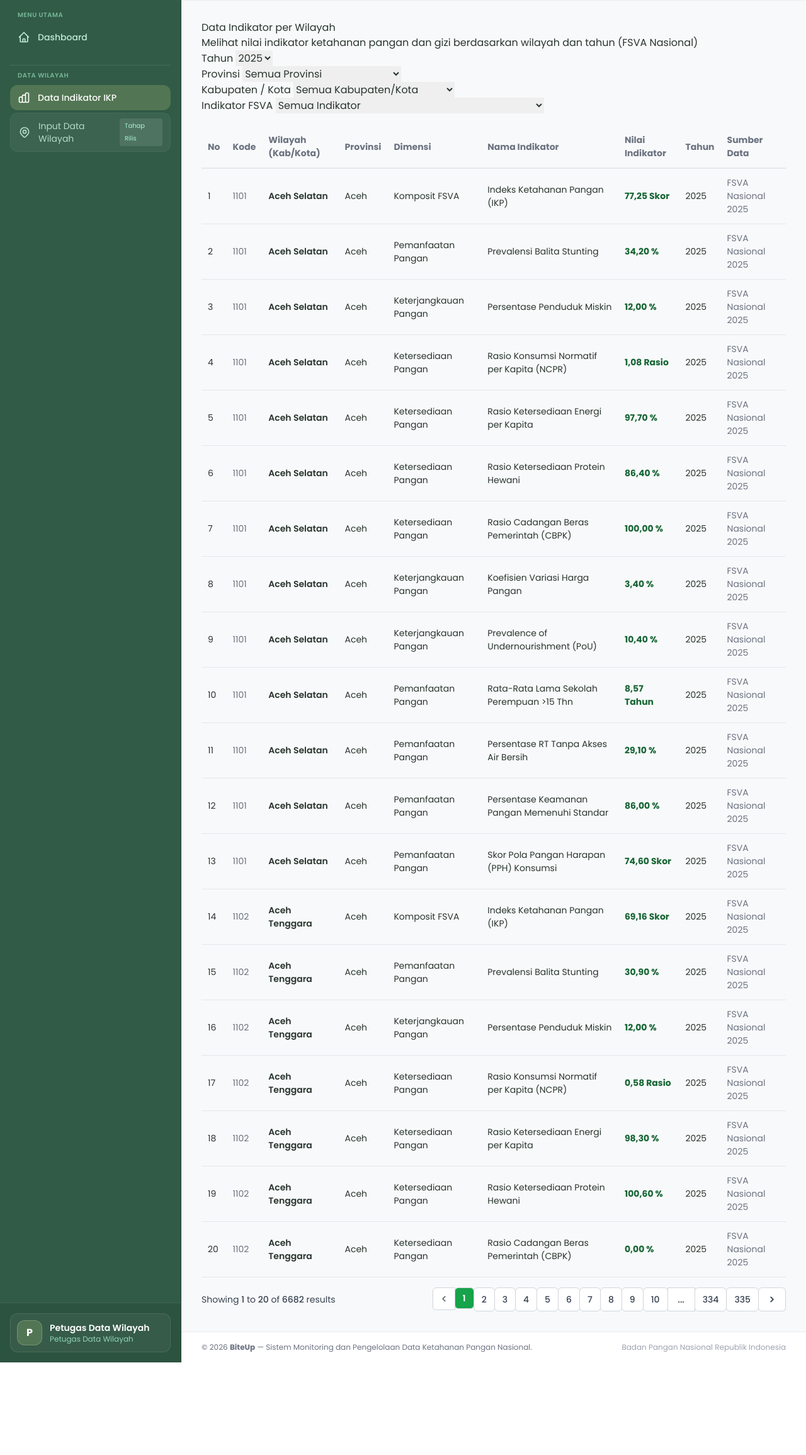
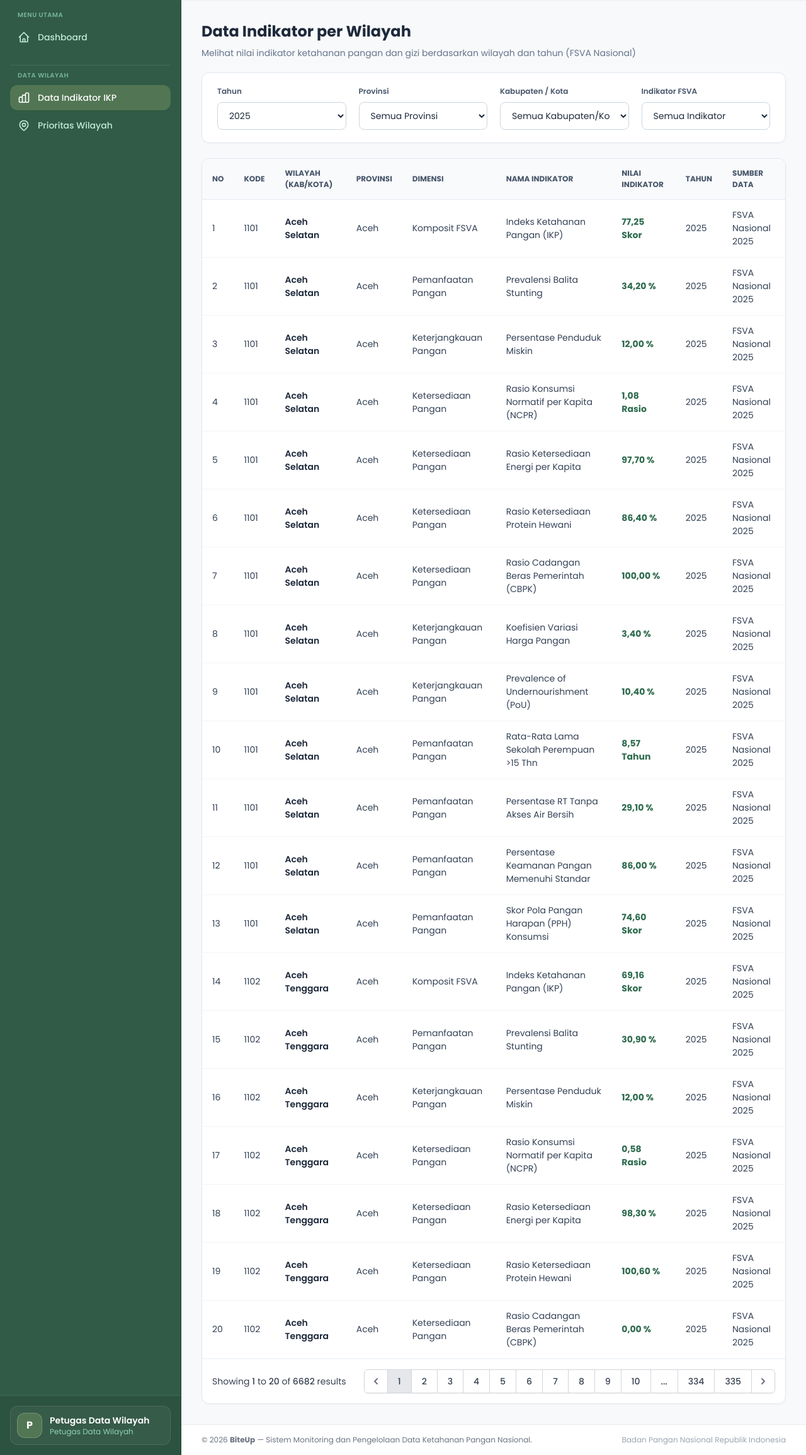
Before and after one commit to AdindaSN/BiteUp, a Laravel app: page /indikator-wilayah in a window 1280 px wide. Shown: the part 80-2390 px from the top of the page at 63% size. Before the commit the page ends 2243 px from the top, so only its background shows below. Run offline with Laravel 12, Linux system fonts and the light colour scheme; a user stored in the database is signed in; data comes from the database, SQL or seed files in the repository; parts of the project's set-up code (start-up, migrations or seed data) failed here and were passed over; some libraries are stand-ins or nearby versions.

Commit message:
feat(PBI-009): Mengelompokkan Wilayah Berdasarkan Prioritas

```diff
--- a/app/Http/Controllers/DataIndikatorController.php
+++ b/app/Http/Controllers/DataIndikatorController.php
@@ -17,12 +17,14 @@ class DataIndikatorController extends Controller
         $indikatorId = $request->input('indikator_id');
 
         $daftarTahun = DataIndikator::select('tahun')->distinct()->orderBy('tahun', 'desc')->pluck('tahun');
-        $daftarProvinsi = Wilayah::where('level', 1)->orderBy('nama_wilayah')->get();
-        $daftarKabupaten = Wilayah::where('level', 2)
+
+        // Menggunakan alias agar sesuai dengan variabel di view Blade (provinsiList, kabupatenList, indikatorList)
+        $provinsiList = Wilayah::where('level', 1)->orderBy('nama_wilayah')->get();
+        $kabupatenList = Wilayah::where('level', 2)
             ->when($provinsiId, fn($q) => $q->where('parent_id', $provinsiId))
             ->orderBy('nama_wilayah')
             ->get();
-        $daftarIndikator = Indikator::orderBy('id_indikator')->get();
+        $indikatorList = Indikator::orderBy('id_indikator')->get();
 
         $query = DataIndikator::with(['wilayah.parent', 'indikator'])
             ->where('tahun', $tahun);
@@ -42,9 +44,9 @@ class DataIndikatorController extends Controller
         return view('indikator-wilayah.index', compact(
             'dataIndikator',
             'daftarTahun',
-            'daftarProvinsi',
-            'daftarKabupaten',
-            'daftarIndikator',
+            'provinsiList',
+            'kabupatenList',
+            'indikatorList',
             'tahun',
             'provinsiId',
             'wilayahId',
--- a/database/seeders/DatabaseSeeder.php
+++ b/database/seeders/DatabaseSeeder.php
@@ -14,7 +14,7 @@ class DatabaseSeeder extends Seeder
         $this->call(RoleSeeder::class);
 
         // 2. Jalankan master wilayah agar id_wilayah 1 tersedia di database
-        $this->call(WilayahSeeder::class); // <-- BARIS INI YANG SEBELUMNYA KURANG
+        $this->call(WilayahSeeder::class);
 
         // 3. Pengelola Sistem Bapanas (Role ID 4 - Administrator)
         User::firstOrCreate(
@@ -59,7 +59,7 @@ class DatabaseSeeder extends Seeder
                 'nama' => 'Petugas Wilayah Bapanas',
                 'password' => Hash::make('password123'),
                 'id_roles' => 1,
-                'id_wilayah' => 1, // Memerlukan id_wilayah 1 yang disediakan oleh WilayahSeeder di atas
+                'id_wilayah' => 1, // Menggunakan id_wilayah 1 dari WilayahSeeder
                 'status_akun' => 'active',
             ]
         );
--- a/resources/views/indikator-wilayah/index.blade.php
+++ b/resources/views/indikator-wilayah/index.blade.php
@@ -1,36 +1,128 @@
 @extends('layouts.app')
 
-@section('title', 'Data Indikator per Wilayah - BiteUp')
+@section('title', 'Data Indikator per Wilayah')
 
 @section('content')
 <style>
-        nav[role="navigation"] svg { width: 18px; height: 18px; vertical-align: middle; }
-        nav[role="navigation"] > div:first-child { display: none; }
-        nav[role="navigation"] > div:last-child { display: flex; justify-content: space-between; align-items: center; flex-wrap: wrap; gap: 10px; font-size: 13px; color: #4b5563; }
-        nav[role="navigation"] span[aria-current="page"] span { background: #16a34a; color: #fff; padding: 6px 12px; border-radius: 6px; font-weight: 600; }
-        nav[role="navigation"] a { padding: 6px 12px; border: 1px solid #d1d5db; border-radius: 6px; color: #374151; text-decoration: none; background: #fff; }
-        nav[role="navigation"] a:hover { background: #f3f4f6; }
+    .fsva-page-wrapper {
+        width: 100%;
+    }
+    .fsva-header {
+        margin-bottom: 20px;
+    }
+    .fsva-title {
+        font-size: 24px;
+        font-weight: 700;
+        color: #1e293b;
+        margin: 0 0 6px 0;
+    }
+    .fsva-subtitle {
+        font-size: 14px;
+        color: #64748b;
+        margin: 0;
+    }
+    .fsva-filter-card {
+        background: #ffffff;
+        border: 1px solid #e2e8f0;
+        border-radius: 12px;
+        padding: 20px 24px;
+        margin-bottom: 24px;
+        box-shadow: 0 1px 3px rgba(0, 0, 0, 0.03);
+    }
+    .fsva-filter-grid {
+        display: grid;
+        grid-template-columns: repeat(4, 1fr);
+        gap: 20px;
+    }
+    @media (max-width: 900px) {
+        .fsva-filter-grid {
+            grid-template-columns: repeat(2, 1fr);
+        }
+    }
+    @media (max-width: 600px) {
+        .fsva-filter-grid {
+            grid-template-columns: 1fr;
+        }
+    }
+    .fsva-filter-group label {
+        display: block;
+        font-size: 12px;
+        font-weight: 600;
+        color: #475569;
+        margin-bottom: 8px;
+    }
+    .fsva-filter-group select {
+        width: 100%;
+        padding: 10px 14px;
+        font-size: 14px;
+        color: #1e293b;
+        background-color: #ffffff;
+        border: 1px solid #cbd5e1;
+        border-radius: 8px;
+        outline: none;
+        transition: border-color 0.2s;
+    }
+    .fsva-filter-group select:focus {
+        border-color: #2e6b4e;
+    }
+    .fsva-table-card {
+        background: #ffffff;
+        border: 1px solid #e2e8f0;
+        border-radius: 12px;
+        overflow: hidden;
+        box-shadow: 0 1px 3px rgba(0, 0, 0, 0.03);
+    }
+    .fsva-table {
+        width: 100%;
+        border-collapse: collapse;
+        text-align: left;
+    }
+    .fsva-table th {
+        background: #f8fafc;
+        border-bottom: 1px solid #e2e8f0;
+        padding: 14px 16px;
+        font-size: 12px;
+        font-weight: 700;
+        color: #475569;
+        text-transform: uppercase;
+    }
+    .fsva-table td {
+        padding: 14px 16px;
+        border-bottom: 1px solid #f1f5f9;
+        font-size: 14px;
+        color: #334155;
+    }
+    .fsva-table tr:hover td {
+        background-color: #f8fafc;
+    }
 </style>
-    <h1 class="page-title">Data Indikator per Wilayah</h1>
-    <p class="breadcrumb">Melihat nilai indikator ketahanan pangan dan gizi berdasarkan wilayah dan tahun (FSVA Nasional)</p>
 
-    <div class="card" style="margin-bottom: 20px;">
-        <form method="GET" action="{{ route('indikator-wilayah.index') }}">
-            <div class="form-grid" style="grid-template-columns: repeat(auto-fit, minmax(180px, 1fr)); align-items: end;">
-                <div class="field">
+<div class="fsva-page-wrapper">
+    <!-- Bagian Judul Atas -->
+    <div class="fsva-header">
+        <h2 class="fsva-title">Data Indikator per Wilayah</h2>
+        <p class="fsva-subtitle">Melihat nilai indikator ketahanan pangan dan gizi berdasarkan wilayah dan tahun (FSVA Nasional)</p>
+    </div>
+
+    <!-- Kotak Putih Filter 4 Kolom Sejajar -->
+    <div class="fsva-filter-card">
+        <form method="GET" action="{{ route('indikator-wilayah.index') }}" class="fsva-filter-grid">
+            <div class="fsva-filter-group">
                 <label>Tahun</label>
                 <select name="tahun" onchange="this.form.submit()">
-                        @foreach($daftarTahun as $th)
-                            <option value="{{ $th }}" {{ $tahun == $th ? 'selected' : '' }}>{{ $th }}</option>
-                        @endforeach
+                    @forelse($daftarTahun as $thn)
+                        <option value="{{ $thn }}" {{ $tahun == $thn ? 'selected' : '' }}>{{ $thn }}</option>
+                    @empty
+                        <option value="2025">2025</option>
+                    @endforelse
                 </select>
             </div>
 
-                <div class="field">
+            <div class="fsva-filter-group">
                 <label>Provinsi</label>
-                    <select name="provinsi_id" onchange="this.form.wilayah_id.value=''; this.form.submit()">
+                <select name="provinsi_id" onchange="this.form.submit()">
                     <option value="">Semua Provinsi</option>
-                        @foreach($daftarProvinsi as $prov)
+                    @foreach($provinsiList as $prov)
                         <option value="{{ $prov->id_wilayah }}" {{ $provinsiId == $prov->id_wilayah ? 'selected' : '' }}>
                             {{ $prov->nama_wilayah }}
                         </option>
@@ -38,11 +130,11 @@
                 </select>
             </div>
 
-                <div class="field">
+            <div class="fsva-filter-group">
                 <label>Kabupaten / Kota</label>
                 <select name="wilayah_id" onchange="this.form.submit()">
                     <option value="">Semua Kabupaten/Kota</option>
-                        @foreach($daftarKabupaten as $kab)
+                    @foreach($kabupatenList as $kab)
                         <option value="{{ $kab->id_wilayah }}" {{ $wilayahId == $kab->id_wilayah ? 'selected' : '' }}>
                             {{ $kab->nama_wilayah }}
                         </option>
@@ -50,63 +142,66 @@
                 </select>
             </div>
 
-                <div class="field">
+            <div class="fsva-filter-group">
                 <label>Indikator FSVA</label>
                 <select name="indikator_id" onchange="this.form.submit()">
                     <option value="">Semua Indikator</option>
-                        @foreach($daftarIndikator as $ind)
+                    @foreach($indikatorList as $ind)
                         <option value="{{ $ind->id_indikator }}" {{ $indikatorId == $ind->id_indikator ? 'selected' : '' }}>
                             {{ $ind->nama_indikator }}
                         </option>
                     @endforeach
                 </select>
             </div>
-            </div>
         </form>
     </div>
 
-    <div class="card" style="overflow-x: auto;">
-        <table style="width: 100%; border-collapse: collapse; font-size: 14px; text-align: left;">
+    <!-- Tabel Data Indikator -->
+    <div class="fsva-table-card">
+        <table class="fsva-table">
             <thead>
-                <tr style="border-bottom: 2px solid #e5e7eb; color: #6b7280;">
-                    <th style="padding: 12px 10px;">No</th>
-                    <th style="padding: 12px 10px;">Kode</th>
-                    <th style="padding: 12px 10px;">Wilayah (Kab/Kota)</th>
-                    <th style="padding: 12px 10px;">Provinsi</th>
-                    <th style="padding: 12px 10px;">Dimensi</th>
-                    <th style="padding: 12px 10px;">Nama Indikator</th>
-                    <th style="padding: 12px 10px;">Nilai Indikator</th>
-                    <th style="padding: 12px 10px;">Tahun</th>
-                    <th style="padding: 12px 10px;">Sumber Data</th>
+                <tr>
+                    <th>No</th>
+                    <th>Kode</th>
+                    <th>Wilayah (Kab/Kota)</th>
+                    <th>Provinsi</th>
+                    <th>Dimensi</th>
+                    <th>Nama Indikator</th>
+                    <th>Nilai Indikator</th>
+                    <th>Tahun</th>
+                    <th>Sumber Data</th>
                 </tr>
             </thead>
             <tbody>
-                @forelse($dataIndikator as $index => $row)
-                    <tr style="border-bottom: 1px solid #e5e7eb;">
-                        <td style="padding: 12px 10px;">{{ $dataIndikator->firstItem() + $index }}</td>
-                        <td style="padding: 12px 10px; color: #6b7280;">{{ $row->wilayah->kode_wilayah ?? '-' }}</td>
-                        <td style="padding: 12px 10px; font-weight: 600;">{{ $row->wilayah->nama_wilayah ?? '-' }}</td>
-                        <td style="padding: 12px 10px;">{{ $row->wilayah->parent->nama_wilayah ?? '-' }}</td>
-                        <td style="padding: 12px 10px;">{{ $row->indikator->dimensi ?? '-' }}</td>
-                        <td style="padding: 12px 10px;">{{ $row->indikator->nama_indikator ?? '-' }}</td>
-                        <td style="padding: 12px 10px; font-weight: 700; color: #166534;">
-                            {{ number_format($row->nilai, 2, ',', '.') }} {{ $row->indikator->satuan ?? '' }}
+                @forelse($dataIndikator as $index => $item)
+                    <tr>
+                        <td>{{ $dataIndikator->firstItem() + $index }}</td>
+                        <td>{{ $item->wilayah->kode_wilayah ?? '-' }}</td>
+                        <td style="font-weight: 600; color: #1e293b;">{{ $item->wilayah->nama_wilayah ?? '-' }}</td>
+                        <td>{{ $item->wilayah->parent->nama_wilayah ?? '-' }}</td>
+                        <td>{{ $item->indikator->dimensi ?? '-' }}</td>
+                        <td>{{ $item->indikator->nama_indikator ?? '-' }}</td>
+                        <td style="font-weight: 700; color: #2e6b4e;">
+                            {{ number_format($item->nilai, 2, ',', '.') }} {{ $item->indikator->satuan ?? '' }}
                         </td>
-                        <td style="padding: 12px 10px;">{{ $row->tahun }}</td>
-                        <td style="padding: 12px 10px; color: #6b7280;">{{ $row->sumber_data }}</td>
+                        <td>{{ $item->tahun }}</td>
+                        <td>{{ $item->sumber_data ?? 'FSVA Nasional ' . $item->tahun }}</td>
                     </tr>
                 @empty
                     <tr>
-                        <td colspan="9" style="padding: 20px; text-align: center; color: #6b7280;">
-                            Data indikator tidak ditemukan.
+                        <td colspan="9" style="text-align: center; padding: 32px; color: #94a3b8;">
+                            Belum ada data indikator wilayah untuk filter yang dipilih.
                         </td>
                     </tr>
                 @endforelse
             </tbody>
         </table>
 
-        <div style="margin-top: 16px;">
+        @if($dataIndikator->hasPages())
+            <div style="padding: 16px; border-top: 1px solid #f1f5f9;">
                 {{ $dataIndikator->links() }}
+            </div>
+        @endif
     </div>
 </div>
 @endsection
--- a/resources/views/layouts/app.blade.php
+++ b/resources/views/layouts/app.blade.php
@@ -162,6 +162,7 @@
                             Data Wilayah
                         </p>
 
+                        <!-- PBI-008: DATA INDIKATOR WILAYAH -->
                         @if(Route::has('indikator-wilayah.index'))
                             <a href="{{ route('indikator-wilayah.index') }}"
                                class="flex items-center gap-3 px-3 py-2.5 rounded-xl text-sm font-medium transition {{ request()->routeIs('indikator-wilayah.*') ? 'bg-[#527653] text-white shadow-sm' : 'text-emerald-100/90 hover:bg-white/10 hover:text-white' }}">
@@ -172,16 +173,17 @@
                             </a>
                         @endif
 
-                        <div class="px-3 py-2 text-sm text-emerald-100/80 flex items-center justify-between rounded-xl bg-white/5 border border-white/5">
-                            <div class="flex items-center gap-3">
+                        <!-- PBI-009: PRIORITAS WILAYAH -->
+                        @if(Route::has('prioritas-wilayah.index'))
+                            <a href="{{ route('prioritas-wilayah.index') }}"
+                               class="flex items-center gap-3 px-3 py-2.5 rounded-xl text-sm font-medium transition {{ request()->routeIs('prioritas-wilayah.*') ? 'bg-[#527653] text-white shadow-sm' : 'text-emerald-100/90 hover:bg-white/10 hover:text-white' }}">
                                 <svg class="w-5 h-5 flex-shrink-0" fill="none" stroke="currentColor" viewBox="0 0 24 24">
                                     <path stroke-linecap="round" stroke-linejoin="round" stroke-width="2" d="M17.657 16.657L13.414 20.9a1.998 1.998 0 01-2.827 0l-4.244-4.243a8 8 0 1111.314 0z" />
                                     <path stroke-linecap="round" stroke-linejoin="round" stroke-width="2" d="M15 11a3 3 0 11-6 0 3 3 0 016 0z" />
                                 </svg>
-                                <span>Input Data Wilayah</span>
-                            </div>
-                            <span class="text-[10px] bg-white/10 px-2 py-0.5 rounded text-emerald-200">Tahap Rilis</span>
-                        </div>
+                                <span>Prioritas Wilayah</span>
+                            </a>
+                        @endif
                     </div>
                 @endif
 
--- a/routes/web.php
+++ b/routes/web.php
@@ -1,4 +1,3 @@
-
 <?php
 
 use Illuminate\Support\Facades\Route;
@@ -8,15 +7,12 @@ use App\Http\Controllers\UserManagementController;
 use App\Http\Controllers\ProgramSasaranController;
 use App\Http\Controllers\KelompokSasaranController;
 use App\Models\User;
+use App\Http\Controllers\PrioritasWilayahController;
 
 // Halaman utama
 Route::get('/', function () {
     return redirect()->route('login');
 });
-
-// Halaman Data Indikator
-Route::get('/indikator-wilayah', [DataIndikatorController::class, 'index'])
-    ->name('indikator-wilayah.index');
 
 // Route untuk pengguna yang belum login
 Route::middleware('guest')->group(function () {
@@ -71,6 +67,20 @@ Route::middleware('auth')->group(function () {
     Route::get('/kelompok-sasaran', [KelompokSasaranController::class, 'index'])
         ->name('kelompok-sasaran.index');
 
+    // Khusus Petugas Data Wilayah (Role ID 1) & Admin (Role ID 4)
+    Route::middleware('role:1,4')->group(function () {
+        // PBI-008: Halaman Data Indikator per Wilayah
+        Route::get('/indikator-wilayah', [DataIndikatorController::class, 'index'])
+            ->name('indikator-wilayah.index');
+
+        // PBI-009: Pengelompokan Wilayah Berdasarkan Prioritas
+        Route::get('/prioritas-wilayah', [PrioritasWilayahController::class, 'index'])
+            ->name('prioritas-wilayah.index');
+
+        Route::post('/prioritas-wilayah/proses', [PrioritasWilayahController::class, 'prosesPengelompokan'])
+            ->name('prioritas-wilayah.proses');
+    });
+
     // Pengelolaan Target Program (PBI-014)
     Route::get('/target-program', [ProgramSasaranController::class, 'index'])
         ->name('target-program.index');
```
Also changed, not shown: app/Http/Controllers/PrioritasWilayahController.php (added, +130 -0 lines), app/Models/HasilIkp.php (added, +26 -0 lines), resources/views/Prioritas-wilayah/index.blade.php (added, +274 -0 lines), resources/views/dashboard.blade.php (+10 -10 lines), database/migrations/2026_11_12_084100_fix_indikator_table_structure.php, database/migrations/2026_11_17_130342_create_hasil_ikp_table.php (added). Lines whose indentation alone changed are shown as unchanged.
